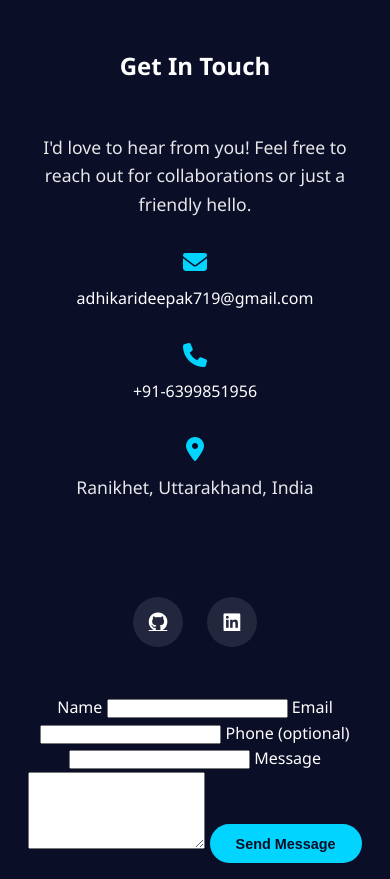
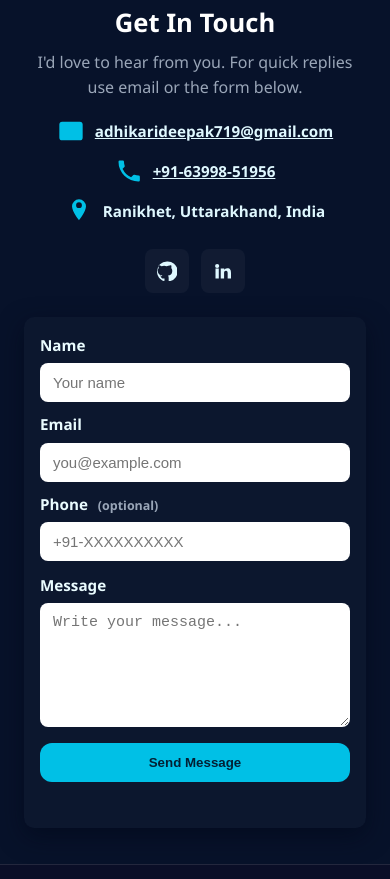
Before and after one commit to DeepakAd12/Portfolio-site, a website: page index.html in a window 390 px wide. Shown: the part 5045-5924 px from the top of the page. Drawn offline with Linux system fonts and the light colour scheme.

Commit message:
Updated contact section and improved mobile responsiveness

```diff
--- a/index.html
+++ b/index.html
@@ -4,6 +4,7 @@
     <meta charset="UTF-8">
     <meta name="viewport" content="width=device-width, initial-scale=1.0">
     <title>Deepak - Portfolio</title>
+    <meta name="viewport" content="width=device-width, initial-scale=1" />
     <link rel="stylesheet" href="styles.css">
     <link rel="stylesheet" href="https://cdnjs.cloudflare.com/ajax/libs/font-awesome/6.4.0/css/all.min.css">
 </head>
@@ -173,64 +174,129 @@
     </section>
 
     <!-- Contact Section -->
-    <section id="contact" class="contact">
-        <div class="container">
-            <h2 class="section-title">Get In Touch</h2>
-            <div class="contact-content">
-                <p>I'd love to hear from you! Feel free to reach out for collaborations or just a friendly hello.</p>
-                <div class="contact-grid">
-                    <div class="contact-info">
-                        <div class="contact-item">
-                            <i class="fas fa-envelope"></i>
-                            <a href="mailto:adhikarideepak719@gmail.com">adhikarideepak719@gmail.com</a>
+    <section id="contact" class="contact-section">
+  <!-- Scoped styles (only for this section) -->
+  <style>
+    /* Scoped contact styles (mobile-first) */
+    #contact.contact-section { background:#07122a; color:#fff; padding:36px 12px; }
+    #contact .contact-inner { max-width:920px; margin:0 auto; padding:0 12px; }
+    #contact .cs-title { text-align:center; font-size:1.6rem; margin:0 0 6px; font-weight:700; }
+    #contact .cs-lead { text-align:center; color:#9aa6b8; margin:0 0 16px; }
+
+    /* Details + social */
+    #contact .cs-details { display:flex; flex-direction:column; gap:12px; align-items:center; margin:8px 0 12px; }
+    #contact .cs-item { display:flex; align-items:center; gap:10px; }
+    #contact .cs-link { color:#dff8ff; font-weight:600; font-size:0.95rem; }
+
+    #contact .cs-social { display:flex; gap:12px; justify-content:center; margin:12px 0; }
+
+    /* Form container */
+    #contact .cs-form-wrap { width:100%; background:rgba(255,255,255,0.02); padding:16px; border-radius:10px; box-shadow:0 8px 24px rgba(2,8,23,0.55); }
+
+    /* Form layout: mobile-first stacked */
+    #contactForm { display:flex; flex-direction:column; gap:12px; }
+    #contactForm .form-row { display:grid; grid-template-columns: 1fr; gap:10px; }
+    #contactForm .form-field { display:flex; flex-direction:column; gap:6px; }
+    #contactForm .label-text { font-weight:700; color:#eafcff; font-size:0.95rem; }
+    #contactForm .muted { color:#9aa6b8; font-weight:600; font-size:0.78rem; margin-left:6px; }
+
+    #contactForm input, #contactForm textarea {
+      width:100%; padding:10px 12px; border-radius:8px; border:1px solid rgba(255,255,255,0.08);
+      background:#fff; color:#07122a; font-size:15px; box-sizing:border-box;
+    }
+    #contactForm textarea { min-height:120px; resize:vertical; }
+
+    /* actions */
+    #contact .form-actions { display:flex; flex-direction:column; gap:10px; margin-top:4px; align-items:stretch; }
+    #contact .btn-primary { background:#00c0e6; color:#032034; padding:12px 16px; border-radius:12px; font-weight:700; border:none; cursor:pointer; width:100%; }
+
+    #contact .form-status { color:#c7ffd8; font-size:0.95rem; min-height:20px; }
+
+    /* Wider screens: place details left and form right */
+    @media (min-width: 880px) {
+      #contact .top-row { display:flex; gap:20px; align-items:flex-start; justify-content:space-between; }
+      #contact .cs-details { flex:0 0 36%; align-items:flex-start; margin:0; }
+      #contact .cs-social { justify-content:flex-start; margin:8px 0 0 0; }
+      #contact .cs-form-wrap { flex:1; padding:20px; }
+      #contactForm .form-row { grid-template-columns: repeat(3, 1fr); gap:12px; }
+      #contact .form-actions { flex-direction:row; align-items:center; justify-content:flex-start; }
+      #contact .btn-primary { width:auto; min-width:160px; border-radius:28px; }
+    }
+  </style>
+
+  <div class="contact-inner container">
+    <h2 class="cs-title">Get In Touch</h2>
+    <p class="cs-lead">I'd love to hear from you. For quick replies use email or the form below.</p>
+
+    <!-- top row: details (left on desktop) + form (right on desktop) -->
+    <div class="top-row">
+      <!-- Contact details + social (stacks on mobile) -->
+      <div class="cs-details">
+        <div class="cs-item">
+          <!-- mail icon (inline svg) -->
+          <svg class="cs-icon" viewBox="0 0 24 24" width="28" height="28" aria-hidden="true"><path fill="#00c0e6" d="M2 6.5A2.5 2.5 0 0 1 4.5 4h15A2.5 2.5 0 0 1 22 6.5v11A2.5 2.5 0 0 1 19.5 20h-15A2.5 2.5 0 0 1 2 17.5v-11zM20 7l-8 5L4 7"/></svg>
+          <a class="cs-link" href="mailto:adhikarideepak719@gmail.com">adhikarideepak719@gmail.com</a>
         </div>
-                        <div class="contact-item">
-                            <i class="fas fa-phone"></i>
-                            <a href="tel:+916399851956">+91-6399851956</a>
+
+        <div class="cs-item">
+          <svg class="cs-icon" viewBox="0 0 24 24" width="28" height="28" aria-hidden="true"><path fill="#00c0e6" d="M6.6 10.2a15.04 15.04 0 0 0 7.2 7.2l1.9-1.9a1 1 0 0 1 1-.25 11.36 11.36 0 0 0 3.6.6 1 1 0 0 1 1 1V20a1 1 0 0 1-1 1A17 17 0 0 1 3 4a1 1 0 0 1 1-1h2.7a1 1 0 0 1 1 1c0 1.2.2 2.4.6 3.6a1 1 0 0 1-.25 1l-1.9 1.9z"/></svg>
+          <a class="cs-link" href="tel:+916399851956">+91-63998-51956</a>
         </div>
-                        <div class="contact-item">
-                            <i class="fas fa-map-marker-alt"></i>
-                            <p>Ranikhet, Uttarakhand, India</p>
+
+        <div class="cs-item">
+          <svg class="cs-icon" viewBox="0 0 24 24" width="28" height="28" aria-hidden="true"><path fill="#00c0e6" d="M12 2a6 6 0 0 0-6 6c0 4.5 6 12 6 12s6-7.5 6-12a6 6 0 0 0-6-6zM12 9.5A2.5 2.5 0 1 1 12 4.5a2.5 2.5 0 0 1 0 5z"/></svg>
+          <span class="cs-link">Ranikhet, Uttarakhand, India</span>
         </div>
-                        <div class="social-links">
-                            <a href="https://github.com/DeepakAd12" target="_blank" title="GitHub">
-                                <i class="fab fa-github"></i>
+
+        <div class="cs-social" aria-label="Social links">
+          <a class="social-btn" href="https://github.com/DeepakAdhikari" target="_blank" rel="noopener" aria-label="GitHub" style="display:inline-flex; align-items:center; justify-content:center; width:44px; height:44px; background:rgba(255,255,255,0.04); border-radius:8px;">
+            <svg viewBox="0 0 24 24" width="20" height="20" aria-hidden="true"><path fill="#dff8ff" d="M12 .5A12 12 0 0 0 0 12.5c0 5.3 3.4 9.8 8.2 11.4.6.1.8-.3.8-.6v-2.3c-3.3.7-4-1.6-4-1.6-.5-1.1-1.2-1.4-1.2-1.4-1-.7.1-.7.1-.7 1.1.1 1.7 1.1 1.7 1.1 1 .1.6-1 .6-1.1-2.6-.3-5.3-1.3-5.3-5.8 0-1.3.5-2.4 1.2-3.2-.1-.3-.5-1.6.1-3.3 0 0 1-.3 3.3 1.2a11.2 11.2 0 0 1 6 0C16 5 17 5.2 17 5.2c.6 1.7.2 3 .1 3.3.8.8 1.2 1.9 1.2 3.2 0 4.6-2.7 5.5-5.3 5.8.6.5 1 1.3 1 2.5v3.7c0 .4.2.8.8.6A12 12 0 0 0 12 .5z"/></svg>
           </a>
-                            <a href="https://linkedin.com/in/deepak-adhikari" target="_blank" title="LinkedIn">
-                                <i class="fab fa-linkedin"></i>
+
+          <a class="social-btn" href="https://www.linkedin.com/in/deepak-adhikari" target="_blank" rel="noopener" aria-label="LinkedIn" style="display:inline-flex; align-items:center; justify-content:center; width:44px; height:44px; background:rgba(255,255,255,0.04); border-radius:8px;">
+            <svg viewBox="0 0 24 24" width="20" height="20" aria-hidden="true"><path fill="#dff8ff" d="M4.98 3.5a2.5 2.5 0 110 5 2.5 2.5 0 010-5zM3 8.9h3.96V21H3zM9.7 8.9h3.8v1.6h.1c.5-.9 1.7-1.9 3.5-1.9 3.8 0 4.5 2.5 4.5 5.8V21h-4V14.9c0-1.4 0-3.2-2-3.2-2 0-2.3 1.5-2.3 3.1V21h-4V8.9z"/></svg>
           </a>
         </div>
       </div>
 
-                    <div class="contact-form-wrapper">
-                        <form id="contact-form" name="contact" method="POST" action="https://formspree.io/f/xvgedgpn">
-                            <!-- Replace {YOUR_FORM_ID} with your Formspree form ID -->
-                            <input type="hidden" name="_subject" value="New contact from portfolio">
-                            <input type="hidden" name="_captcha" value="false">
-                            <input type="hidden" name="_replyto" value="">
-                            <p style="display:none;">
-                                <label>Don’t fill this out if you're human: <input name="bot-field" /></label>
-                            </p>
-                            <label for="name">Name</label>
-                            <input id="name" name="name" type="text" required />
+      <!-- Form (right on desktop, full width on mobile) -->
+      <div class="cs-form-wrap" aria-labelledby="contact-heading">
+        <form id="contactForm" action="https://formspree.io/f/xvgedgpn" method="POST" novalidate>
+          <input type="text" name="_gotcha" style="display:none">
+          <input type="hidden" name="_subject" value="New message from portfolio contact form">
 
-                            <label for="email">Email</label>
-                            <input id="email" name="email" type="email" required />
+          <div class="form-row">
+            <label class="form-field">
+              <span class="label-text">Name</span>
+              <input name="name" type="text" placeholder="Your name" required />
+            </label>
 
-                            <label for="phone">Phone (optional)</label>
-                            <input id="phone" name="phone" type="tel" />
+            <label class="form-field">
+              <span class="label-text">Email</span>
+              <input name="email" type="email" placeholder="you@example.com" required />
+            </label>
 
-                            <label for="message">Message</label>
-                            <textarea id="message" name="message" rows="5" required></textarea>
+            <label class="form-field">
+              <span class="label-text">Phone <small class="muted">(optional)</small></span>
+              <input name="phone" type="tel" placeholder="+91-XXXXXXXXXX" />
+            </label>
+          </div>
 
-                            <button type="submit" class="btn btn-primary">Send Message</button>
-                            <div id="form-result" role="status" aria-live="polite" style="margin-top:10px;color:var(--primary-color);"></div>
+          <label class="form-field">
+            <span class="label-text">Message</span>
+            <textarea name="message" rows="6" placeholder="Write your message..." required></textarea>
+          </label>
+
+          <div class="form-actions">
+            <button type="submit" class="btn-primary">Send Message</button>
+            <div id="formStatus" class="form-status" role="status" aria-live="polite" aria-atomic="true"></div>
+          </div>
         </form>
       </div>
-                </div>
-            </div>
-        </div>
+    </div> <!-- .top-row -->
+  </div> <!-- .contact-inner -->
 </section>
+
 
     <!-- Footer -->
     <footer class="footer">
```
Lines whose indentation alone changed are shown as unchanged.
